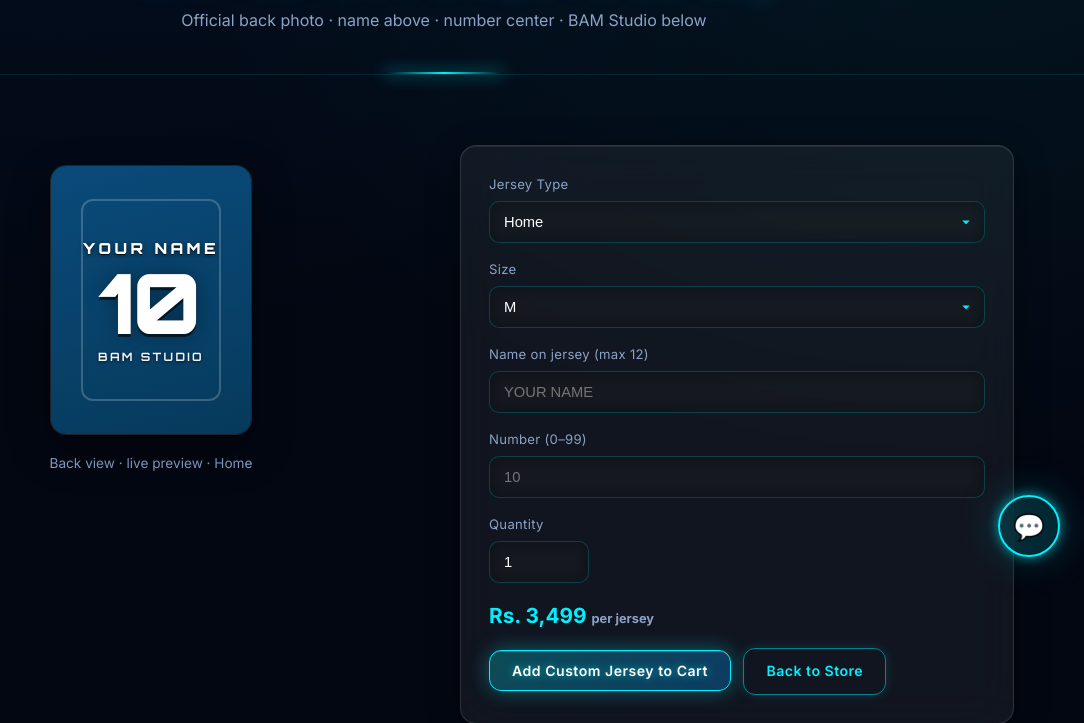
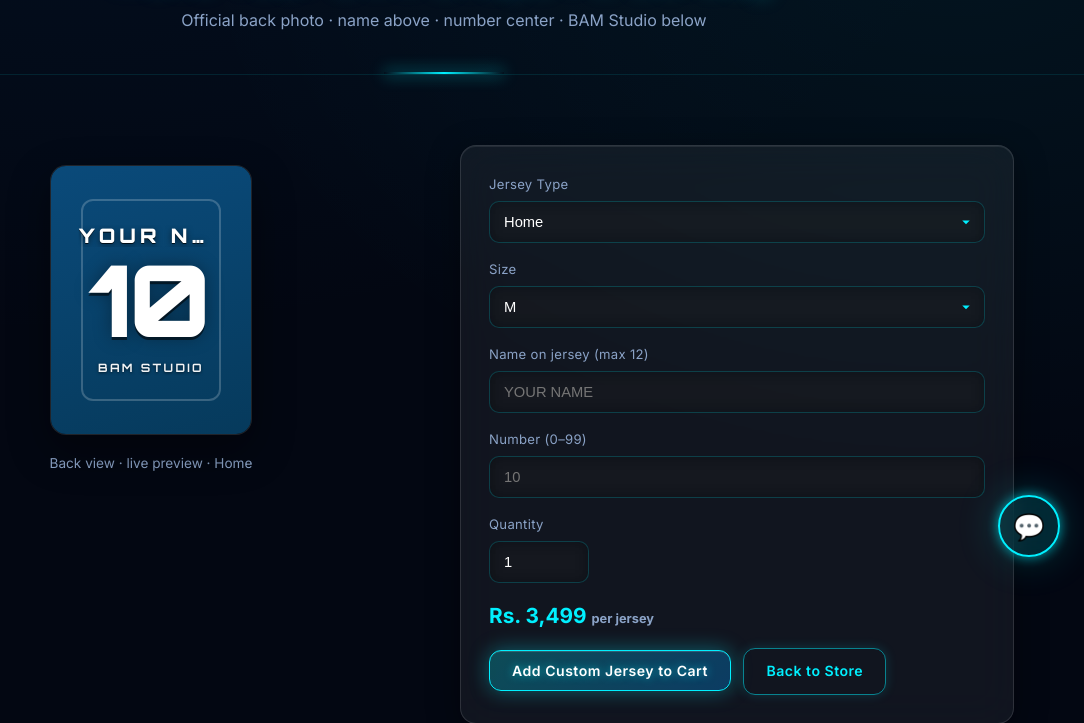
Before and after one commit to argonbhujel1/jhapa, a Flask app: page /custom-jersey in a window 1280 px wide. Shown: the part 219-942 px from the top of the page, without its empty margins (196-1280 px from the left). Run offline with Flask 3, Linux system fonts and the light colour scheme.

Commit message:
Updated Jhapa FC1

```diff
--- a/static/css/style.css
+++ b/static/css/style.css
@@ -2145,3 +2145,24 @@ html:not([data-theme]) body {
   .jp-bam { top: 66%; }
   .jp-side-logo { width: 26px; height: 26px; right: 12%; }
 }
+
+
+/* Jersey print tune — name higher & larger, number bigger, no club side logo */
+.jp-name {
+  top: 22% !important;
+  font-size: clamp(0.95rem, 3.5vw, 1.25rem) !important;
+  letter-spacing: 0.2em !important;
+  font-weight: 800 !important;
+}
+.jp-number {
+  top: 32% !important;
+  font-size: clamp(4.2rem, 18vw, 6.2rem) !important;
+}
+.jp-bam {
+  top: 72% !important;
+}
+.jp-bam-logo {
+  width: 36px !important;
+  height: 36px !important;
+}
+.jp-side-logo { display: none !important; }
--- a/templates/custom-jersey.html
+++ b/templates/custom-jersey.html
@@ -40,10 +40,6 @@
                 {% endif %}
                 <span>{{ bam_name or 'BAM Studio' }}</span>
               </div>
-              <!-- Small side logo (club) -->
-              {% if club_logo %}
-              <img src="{{ club_logo|media_url }}" alt="" class="jp-side-logo" title="Club crest">
-              {% endif %}
             </div>
           </div>
           <p class="jersey-preview-label">Back view · live preview · <span id="kitLabel">Home</span></p>
```
